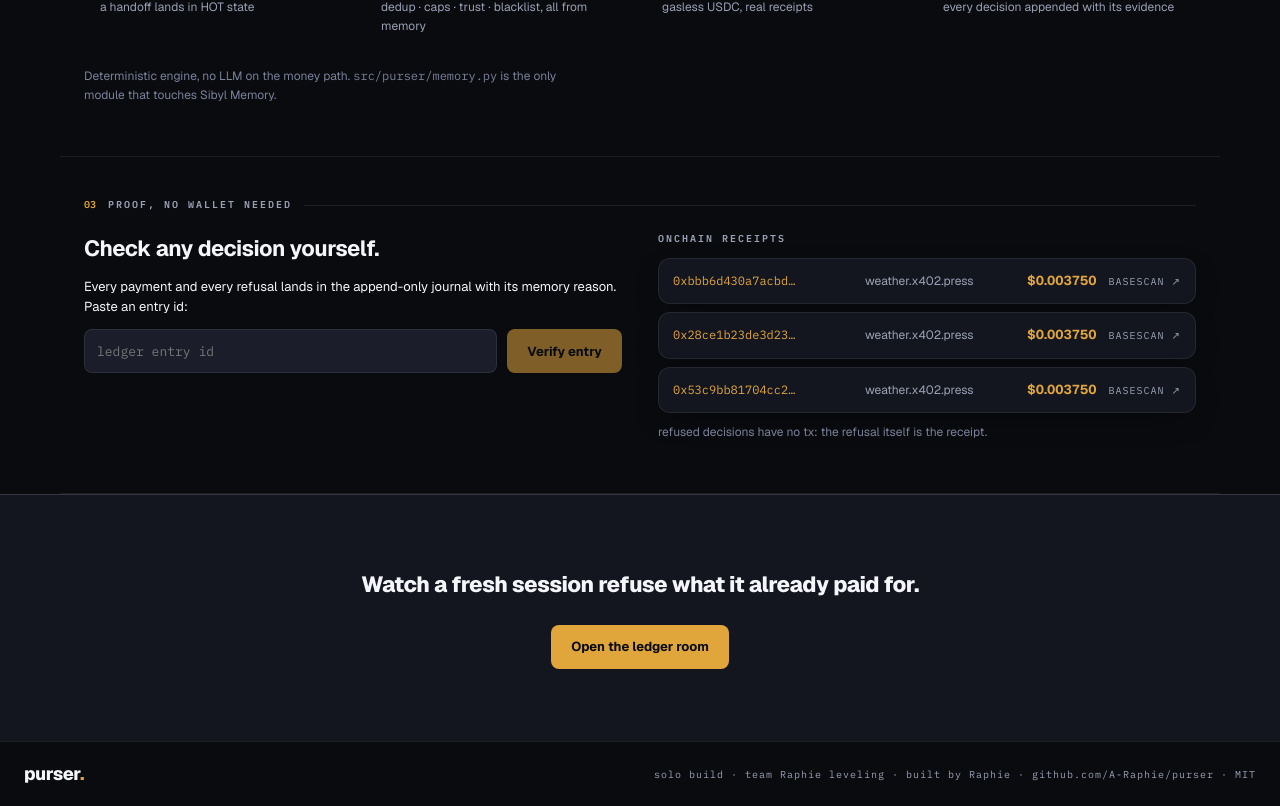
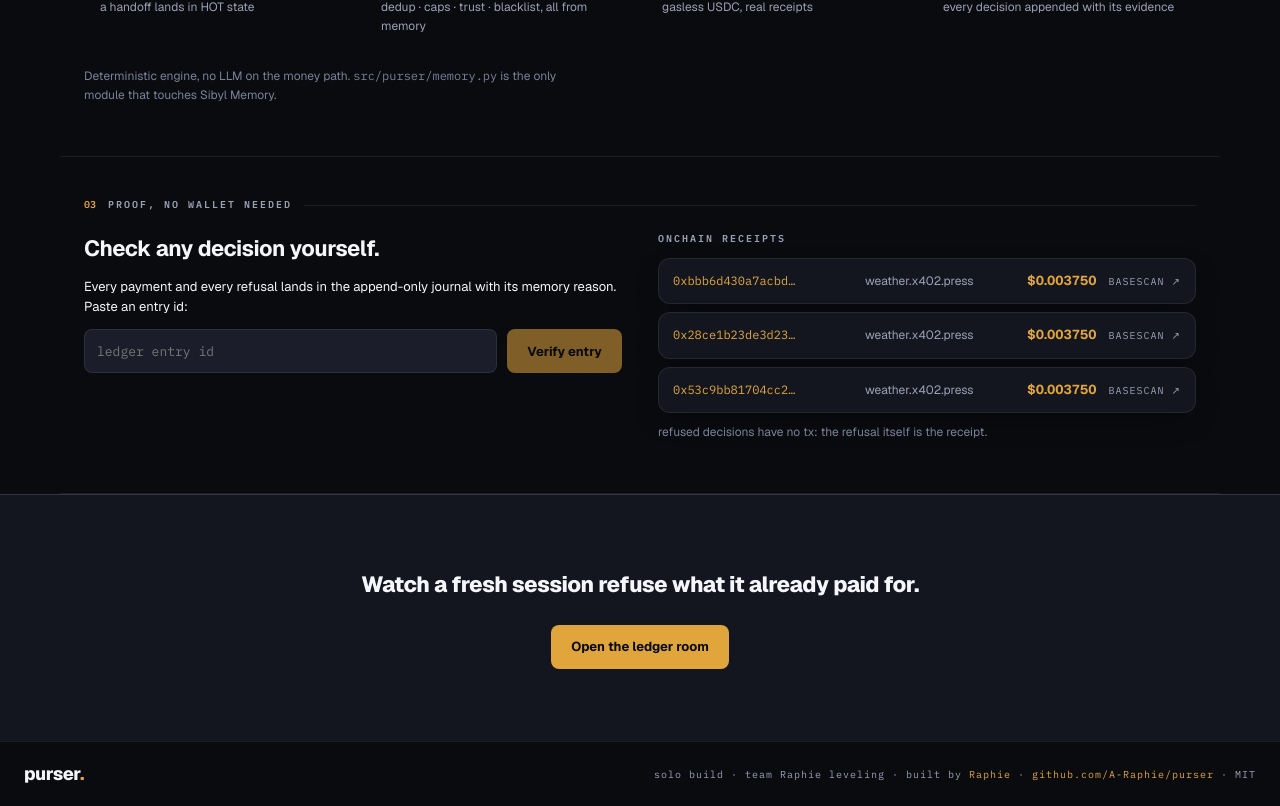
Before and after one commit to A-Raphie/purser, a Next.js app in the folder panel/: page / in a window 1280 px wide. Shown: the part 1194-2000 px from the top of the page. Built offline with nearby package versions, Linux system fonts and the light colour scheme; no server answers.

Commit message:
audit re-gate: offline cap meter n/a, footer credit link affordance

```diff
--- a/panel/app/globals.css
+++ b/panel/app/globals.css
@@ -439,8 +439,8 @@ table.mini .bad { color: var(--bad); font-size: 22px; font-weight: 800; }
 .foot { display: flex; justify-content: space-between; align-items: center; padding: 18px 24px; border-top: 1px solid var(--border); }
 .foot .brand { font-weight: 800; letter-spacing: -0.02em; font-size: 18px; }
 .foot .credit { color: var(--muted); font-family: var(--font-data); font-size: 10px; letter-spacing: 1px; }
-.foot .credit a { color: var(--muted); text-decoration: none; }
-.foot .credit a:hover { color: var(--accent); }
+.foot .credit a { color: var(--accent); text-decoration: none; }
+.foot .credit a:hover { text-decoration: underline; }
 
 /* ============================================================================
    FEEDBACK · MOTION
--- a/panel/app/room/page.tsx
+++ b/panel/app/room/page.tsx
@@ -333,7 +333,7 @@ export default function Room() {
 
             <section className="gcard span4" aria-label="daily budget">
               <span className="k">today vs daily cap</span>
-              <span className="stat-num num dim-num">{Math.round(budgetPct)}%</span>
+              <span className="stat-num num dim-num">{loadErr ? "n/a" : `${Math.round(budgetPct)}%`}</span>
               <div className="budget-bar" role="progressbar"
                    aria-valuenow={Math.round(budgetPct)} aria-valuemin={0} aria-valuemax={100}>
                 <div className={`budget-fill ${budgetPct > 80 ? "over" : ""}`}
```
